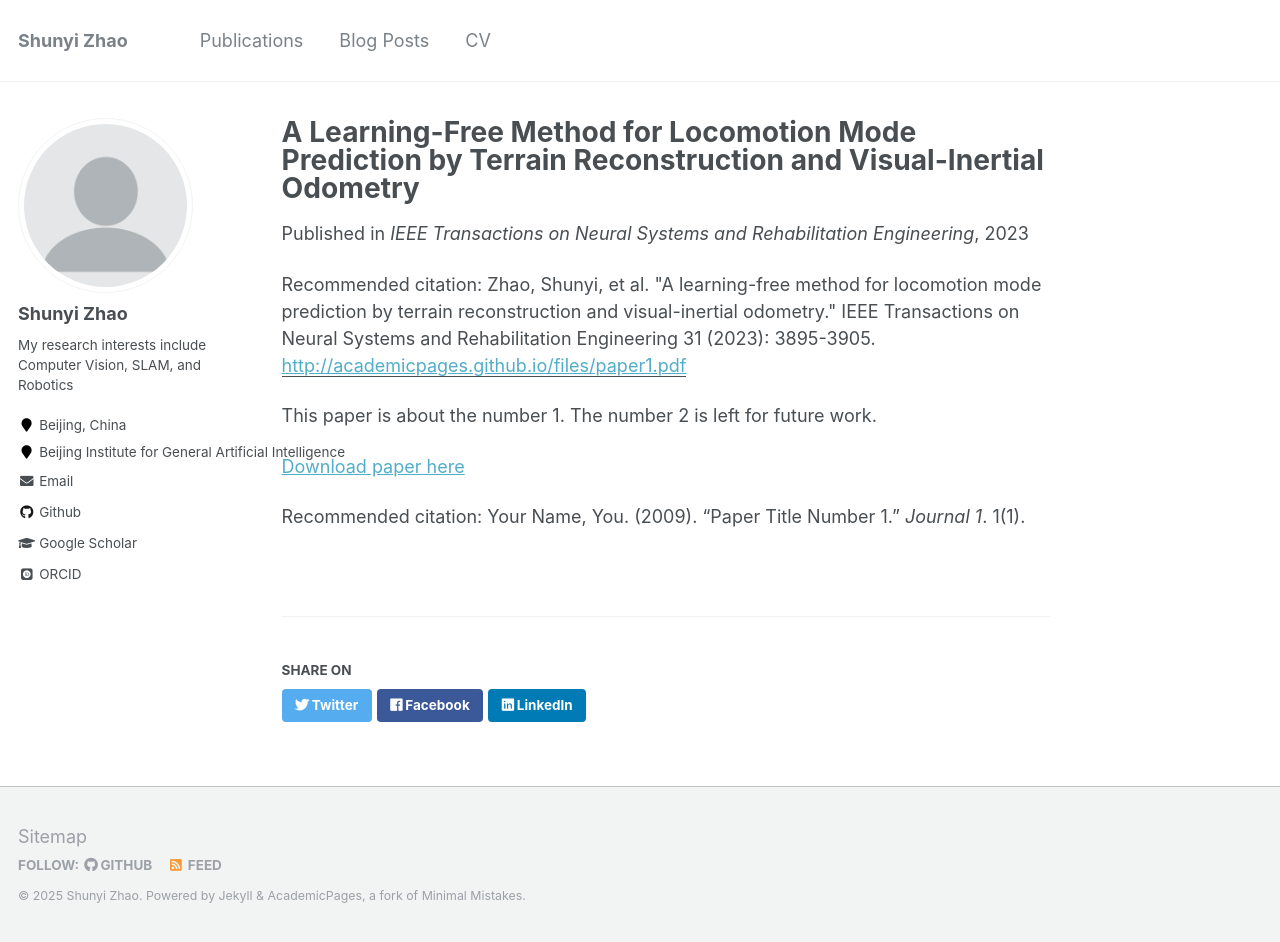
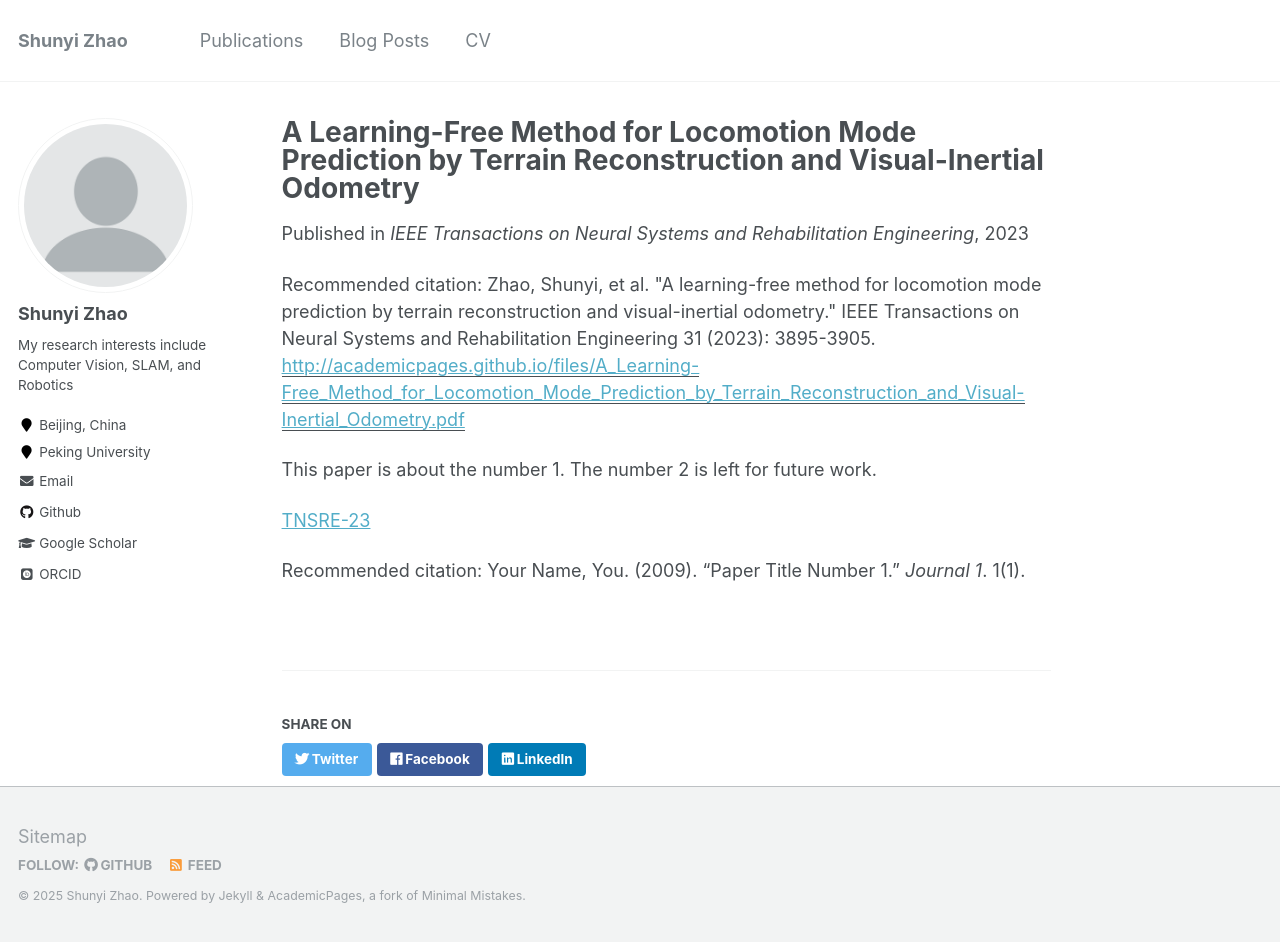
Before and after one commit to ShunyiZhao/ShunyiZhao.github.io, a Jekyll site: the page built from _publications/001-2023-10-07-A-Learning-Free-Method-for-Locomotion-Mode-Prediction.md, in a window 1280 px wide and 942 px high. Built offline with Jekyll 4.4.1, drawn with Linux system fonts in a browser that asks for light colours; some web fonts are replaced.

Commit message:
update the publication

```diff
--- a/_config.yml
+++ b/_config.yml
@@ -10,7 +10,7 @@ locale                   : "en-US"
 title                    : "Shunyi Zhao"
 title_separator          : "-"
 name                     : &name "Shunyi Zhao"
-description              : &description "Research Engineer at Beijing Institute for General Artificial Intelligence"
+description              : &description "A Ph.D. Student at Peking University"
 url                      : https://shunyizhao.github.io # the base hostname & protocol for your site e.g. "https://mmistakes.github.io"
 baseurl                  : "" # the subpath of your site, e.g. "/blog"
 repository               : "ShunyiZhao/ShunyiZhao.github.io"
@@ -84,10 +84,10 @@ author:
   avatar           : "profile.png"
   bio              : "My research interests include Computer Vision, SLAM, and Robotics"
   location         : "Beijing, China"
-  employer         : "Beijing Institute for General Artificial Intelligence"
+  employer         : "Peking University"
   pubmed           :
   googlescholar    : "https://scholar.google.com/citations?user=YZDkM60AAAAJ&hl=zh-CN"
-  email            : "zhaoshunyi@bigai.ai"
+  email            : "shunyizhao@stu.pku.edu.cn"
   researchgate     :  # example: "https://www.researchgate.net/profile/yourprofile"
   uri              :
   bitbucket        :
--- a/_publications/001-2023-10-07-A-Learning-Free-Method-for-Locomotion-Mode-Prediction.md
+++ b/_publications/001-2023-10-07-A-Learning-Free-Method-for-Locomotion-Mode-Prediction.md
@@ -5,11 +5,11 @@ permalink: /publication/2009-10-01-paper-title-number-1
 excerpt: 'This paper is about the number 1. The number 2 is left for future work.'
 date: 2023-10-02
 venue: 'IEEE Transactions on Neural Systems and Rehabilitation Engineering'
-paperurl: 'http://academicpages.github.io/files/paper1.pdf'
+paperurl: 'http://academicpages.github.io/files/A_Learning-Free_Method_for_Locomotion_Mode_Prediction_by_Terrain_Reconstruction_and_Visual-Inertial_Odometry.pdf'
 citation: 'Zhao, Shunyi, et al. "A learning-free method for locomotion mode prediction by terrain reconstruction and visual-inertial odometry." IEEE Transactions on Neural Systems and Rehabilitation Engineering 31 (2023): 3895-3905.'
 ---
 This paper is about the number 1. The number 2 is left for future work.
 
-[Download paper here](http://academicpages.github.io/files/paper1.pdf)
+[TNSRE-23](http://academicpages.github.io/files/A_Learning-Free_Method_for_Locomotion_Mode_Prediction_by_Terrain_Reconstruction_and_Visual-Inertial_Odometry.pdf)
 
 Recommended citation: Your Name, You. (2009). "Paper Title Number 1." <i>Journal 1</i>. 1(1).
```
Also changed, not shown: 3 other files.
